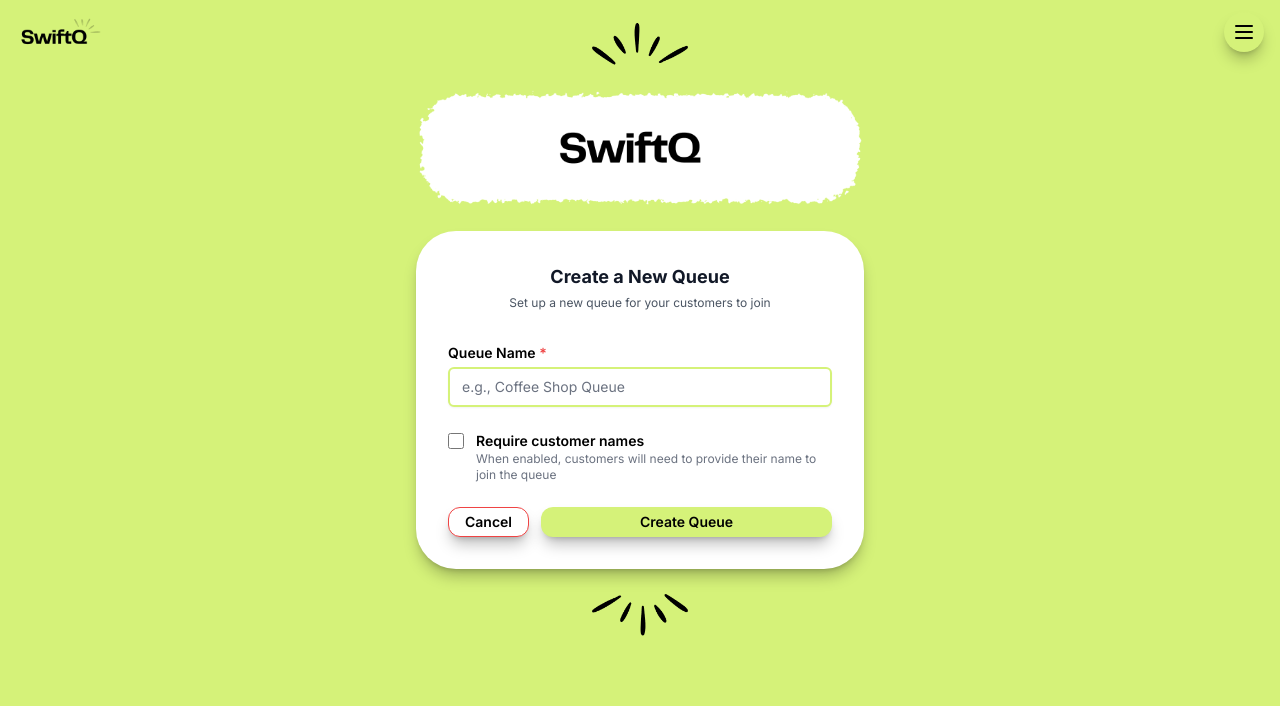
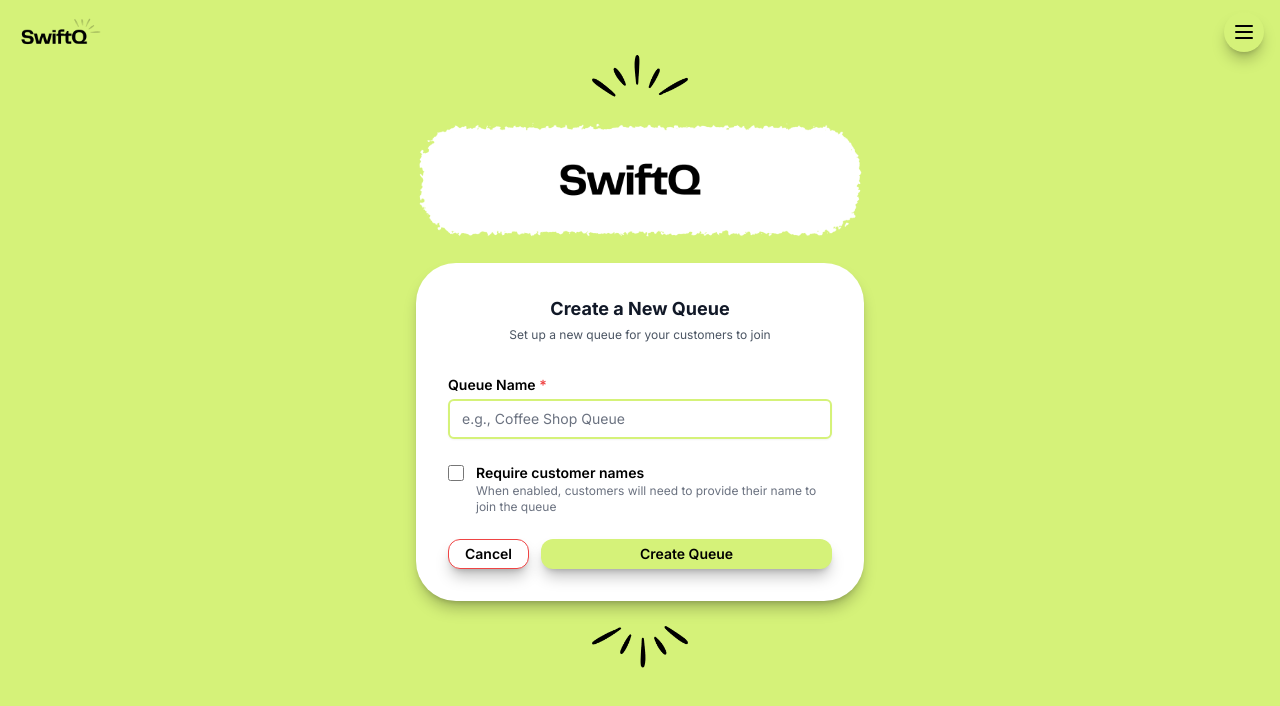
Before and after one commit to MohamDahALU/foundations-swiftq, a React (Vite) app: page /create in a window 1280 px wide. Shown: the top 706 px of the page. Built offline with nearby package versions, Linux system fonts and the light colour scheme; no server answers; sample sign-in values are in the browser's storage.

Commit message:
fix: customer layout padding

```diff
--- a/src/components/CustomerLayout.tsx
+++ b/src/components/CustomerLayout.tsx
@@ -4,7 +4,7 @@ import { Outlet } from 'react-router-dom';
 
 export default function CustomerLayout() {
   return (
-    <div className="h-dvh absolute top-0 left-0 w-full bg-primary flex flex-col justify-start items-center overflow-y-scroll">
+    <div className="h-dvh absolute top-0 left-0 pt-8 w-full bg-primary flex flex-col justify-start items-center overflow-y-scroll">
 
       <img src={rays} alt="Rays" className="w-40" />
 
```
